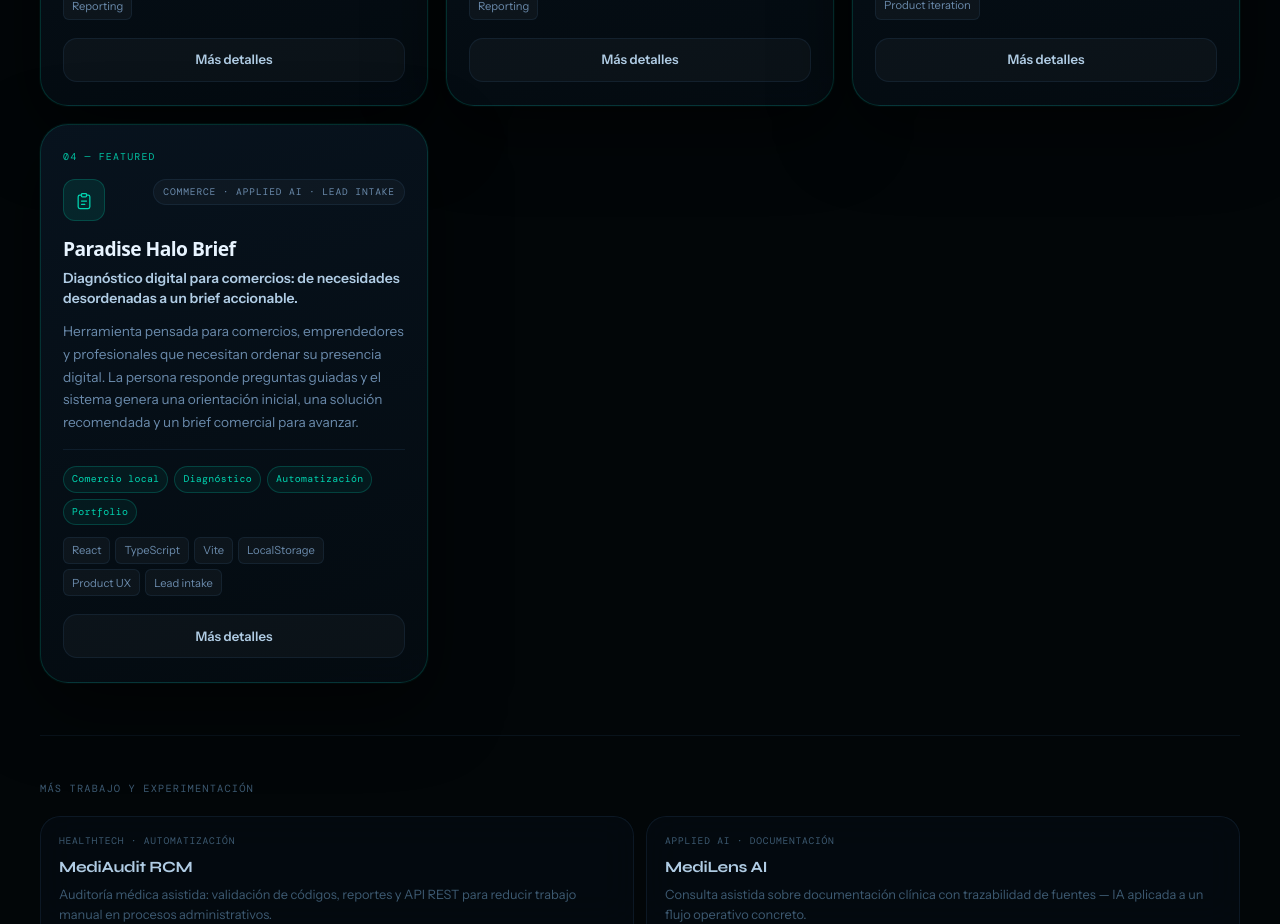
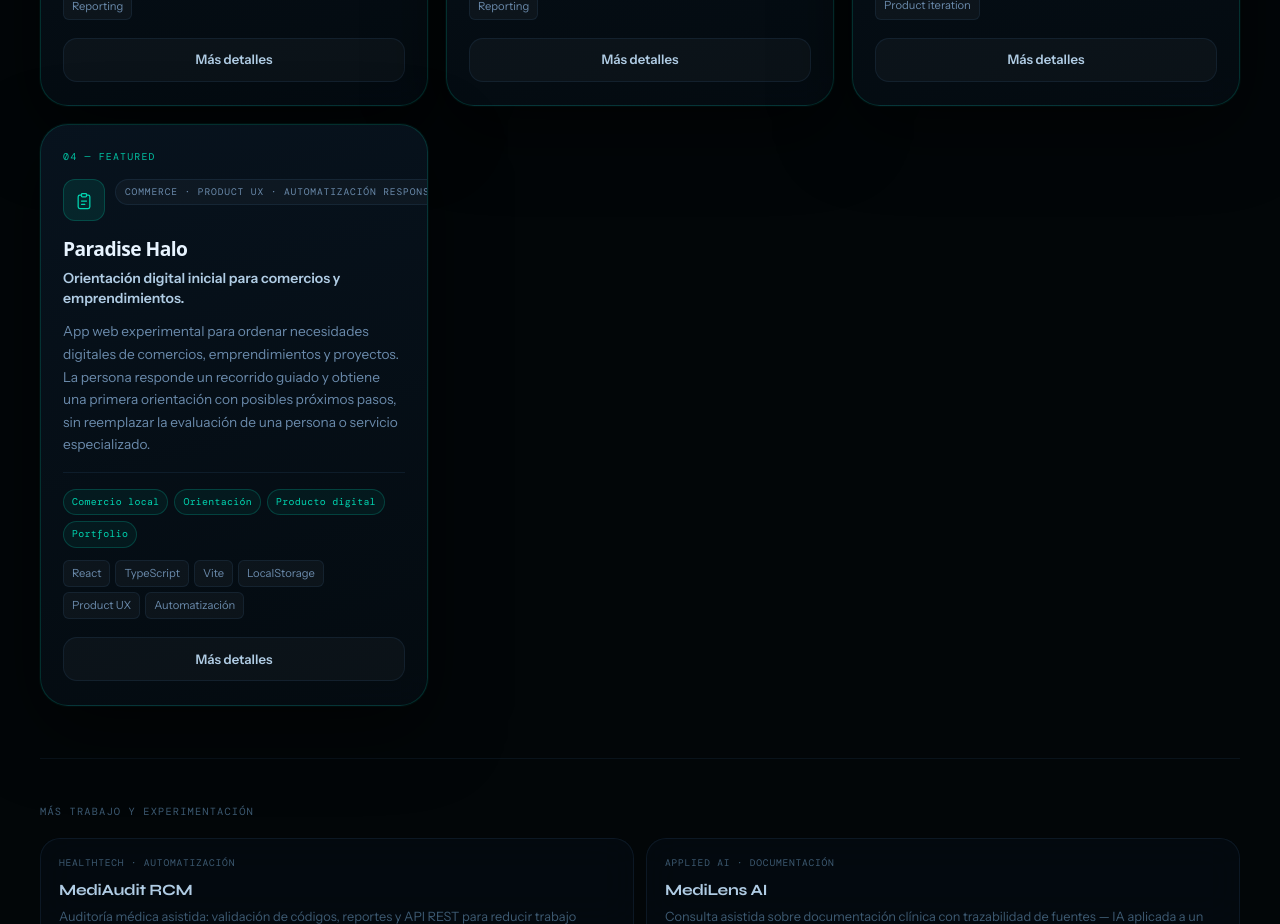
Before and after one commit to Agus-Delgado/Portfolio, a React (Vite) app: page / in a window 1280 px wide. Shown: the part 1740-2664 px from the top of the page. Built offline with nearby package versions, Linux system fonts and the light colour scheme; a web font is replaced by a local one.

Commit message:
content(portfolio): update Paradise Halo project card

```diff
--- a/src/components/Projects.jsx
+++ b/src/components/Projects.jsx
@@ -106,29 +106,35 @@
   {
     id: 'halo-brief',
     rank: '04 — Featured',
-    label: 'Commerce · Applied AI · Lead intake',
-    title: 'Paradise Halo Brief',
-    tagline: 'Diagnóstico digital para comercios: de necesidades desordenadas a un brief accionable.',
+    label: 'Commerce · Product UX · Automatización responsable',
+    title: 'Paradise Halo',
+    tagline: 'Orientación digital inicial para comercios y emprendimientos.',
     description:
-      'Herramienta pensada para comercios, emprendedores y profesionales que necesitan ordenar su presencia digital. La persona responde preguntas guiadas y el sistema genera una orientación inicial, una solución recomendada y un brief comercial para avanzar.',
+      'App web experimental para ordenar necesidades digitales de comercios, emprendimientos y proyectos. La persona responde un recorrido guiado y obtiene una primera orientación con posibles próximos pasos, sin reemplazar la evaluación de una persona o servicio especializado.',
     problem:
-      'Muchos negocios chicos no saben si necesitan una web, un catálogo, turnos, menú digital o automatización. Eso vuelve las conversaciones iniciales largas, desordenadas y difíciles de cotizar.',
-    role: 'Diseño y desarrollo del flujo de diagnóstico, motor de recomendación, panel local de leads, exportaciones, notas, etiquetas, filtros y modo demo público.',
+      'Muchas conversaciones iniciales sobre presencia digital empiezan de forma desordenada: no siempre está claro si conviene una landing, un catálogo, turnos, menú digital, WhatsApp mejor organizado u otra solución simple.',
+    role:
+      'Diseño y desarrollo del flujo guiado, modelo de respuestas, generación del brief inicial, experiencia pública, panel privado local de seguimiento, exportaciones y criterios de alcance responsable.',
     impact:
-      'Convierte una consulta informal en un brief claro, permitiendo detectar necesidades reales y preparar una propuesta más concreta para el negocio.',
+      'Ayuda a transformar una consulta inicial en información más clara para conversar, priorizar y evaluar próximos pasos con mejor contexto humano.',
     impactHighlight:
-      'Impacto: captación comercial, diagnóstico digital y generación de briefs accionables para negocios reales.',
+      'Impacto: orientación inicial, automatización responsable y organización de consultas digitales para negocios pequeños.',
     highlights: [
-      'Diagnóstico conversacional',
-      'Recomendación de solución',
-      'Panel local de leads',
-      'Export TXT/JSON/CSV',
+      'Recorrido guiado',
+      'Orientación inicial',
+      'Brief descargable',
+      'Panel privado local',
     ],
-    artifacts: ['Landing pública', 'Formulario por pasos', 'Brief interno', 'Mini CRM local'],
+    artifacts: [
+      'Landing pública',
+      'Diagnóstico por pasos',
+      'Brief inicial',
+      'Panel privado de seguimiento',
+    ],
     accent: 'emerald',
     accentColor: '#00d4b0',
-    stack: ['React', 'TypeScript', 'Vite', 'LocalStorage', 'Product UX', 'Lead intake'],
-    signals: ['Comercio local', 'Diagnóstico', 'Automatización', 'Portfolio'],
+    stack: ['React', 'TypeScript', 'Vite', 'LocalStorage', 'Product UX', 'Automatización'],
+    signals: ['Comercio local', 'Orientación', 'Producto digital', 'Portfolio'],
     icon: (
       <svg width="20" height="20" viewBox="0 0 24 24" fill="none" stroke="currentColor" strokeWidth="1.5" strokeLinecap="round">
         <path d="M9 5H7a2 2 0 00-2 2v12a2 2 0 002 2h10a2 2 0 002-2V7a2 2 0 00-2-2h-2" />
```
